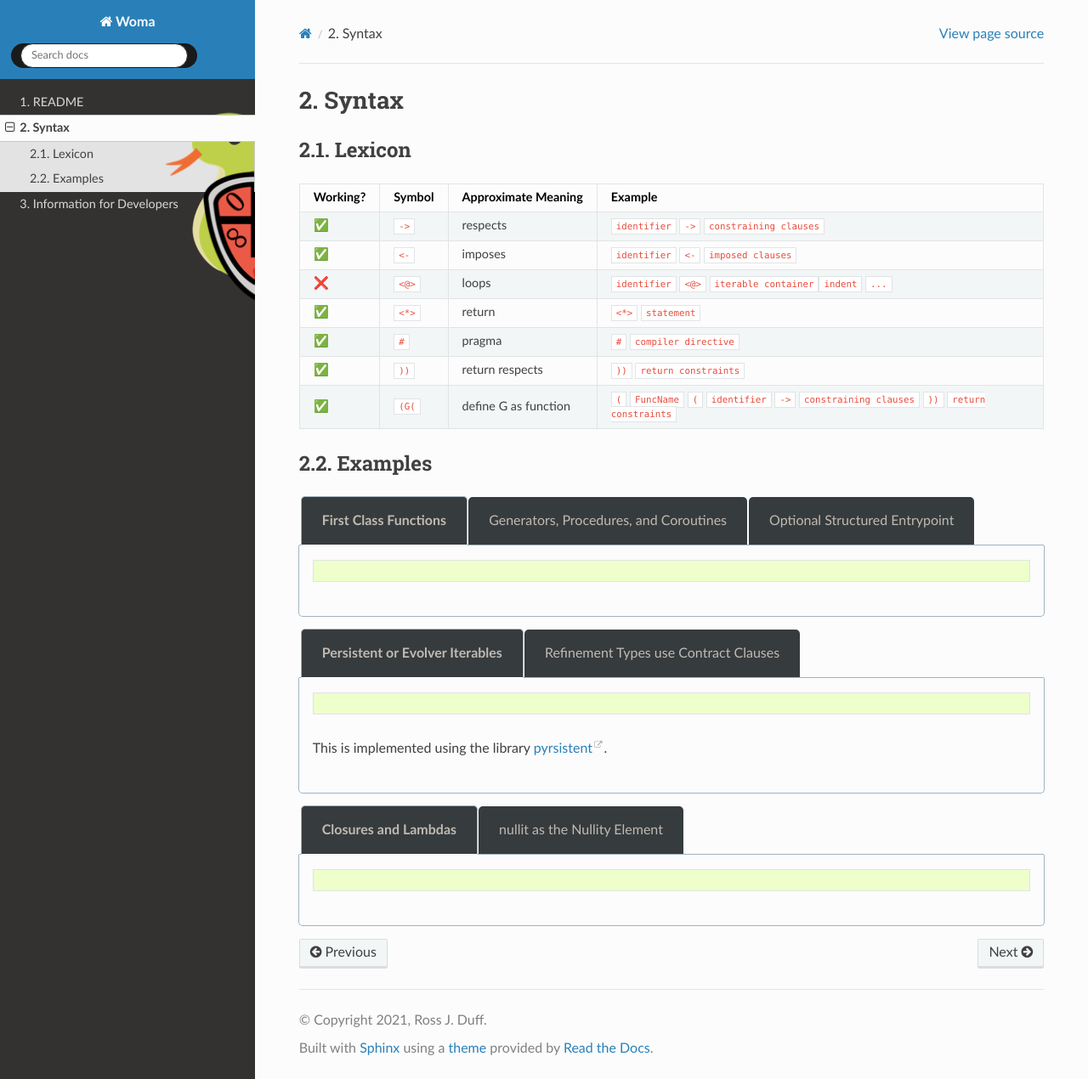
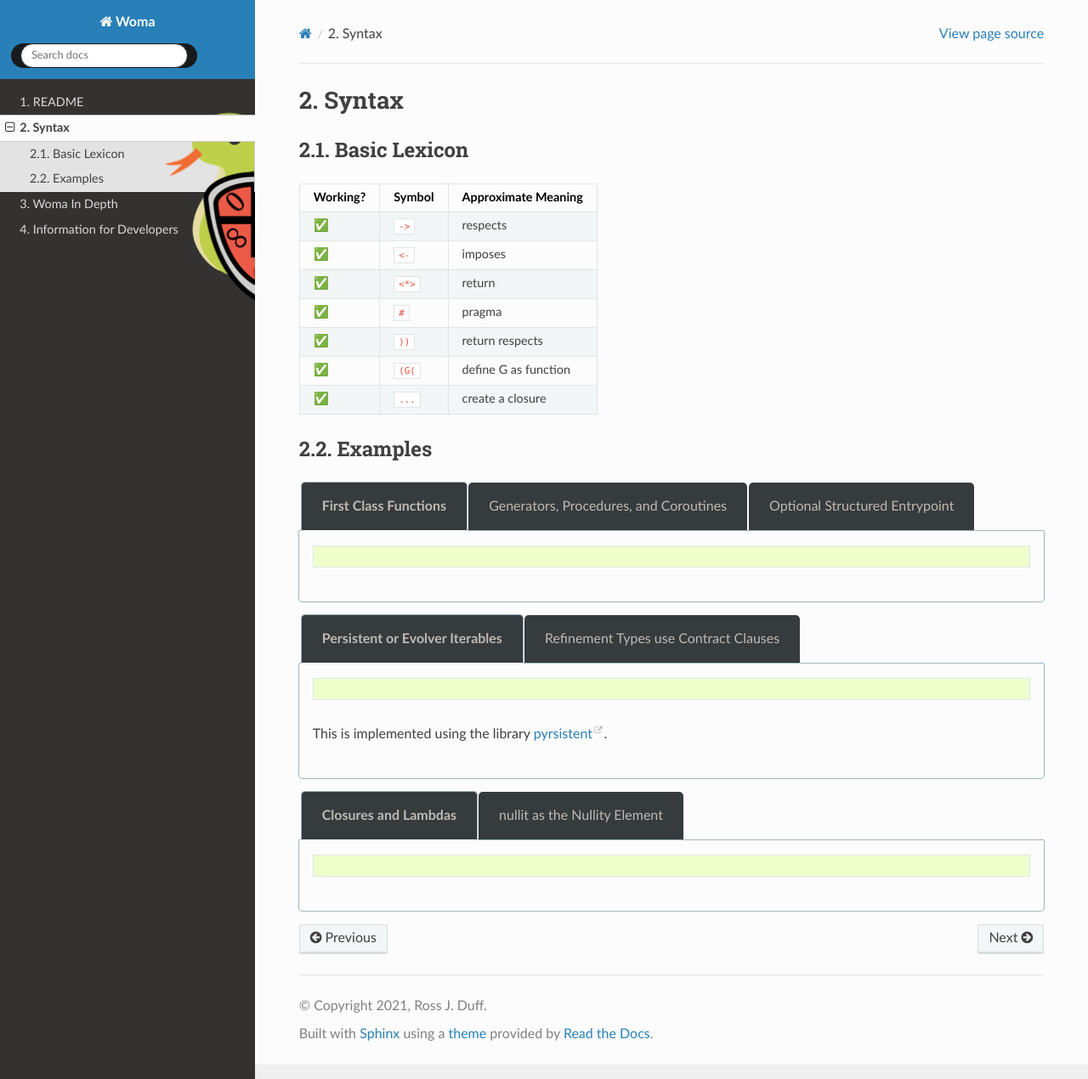
Before and after one commit to rjdbcm/Aspidites, a Sphinx documentation site: the page built from docs/syntax.rst, in a window 1280 px wide and 1270 px high. Shown: the whole window at 85% size. Built offline with Sphinx 7.4.7 and the Read the Docs theme 2.0.0, drawn with Linux system fonts in a browser that asks for light colours.

Commit message:
in depth documentation added.

```diff
--- a/docs/index.rst
+++ b/docs/index.rst
@@ -12,4 +12,5 @@ Welcome to the Woma Programming Language!
 
    README
    syntax
+   indepth
    devinfo
--- a/docs/syntax.rst
+++ b/docs/syntax.rst
@@ -2,28 +2,26 @@
 Syntax
 ======
 
-Lexicon
-~~~~~~~
+Basic Lexicon
+~~~~~~~~~~~~~
 
-+------------+-----------+---------------------+-------------------------------------------------------------------------------------------------------------------+
-| Working?   | Symbol    | Approximate Meaning | Example                                                                                                           |
-+============+===========+=====================+===================================================================================================================+
-| ✅         | ``->``    | respects            | ``identifier`` ``->`` ``constraining clauses``                                                                    |
-+------------+-----------+---------------------+-------------------------------------------------------------------------------------------------------------------+
-| ✅         | ``<-``    | imposes             | ``identifier`` ``<-`` ``imposed clauses``                                                                         |
-+------------+-----------+---------------------+-------------------------------------------------------------------------------------------------------------------+
-| ❌         | ``<@>``   | loops               | ``identifier`` ``<@>`` ``iterable container``\ \ ``indent`` ``...``                                               |
-+------------+-----------+---------------------+-------------------------------------------------------------------------------------------------------------------+
-| ✅         | ``<*>``   | return              | ``<*>`` ``statement``                                                                                             |
-+------------+-----------+---------------------+-------------------------------------------------------------------------------------------------------------------+
-| ✅         | ``#``     | pragma              | ``#`` ``compiler directive``                                                                                      |
-+------------+-----------+---------------------+-------------------------------------------------------------------------------------------------------------------+
-| ✅         | ``))``    | return respects     | ``))`` ``return constraints``                                                                                     |
-+------------+-----------+---------------------+-------------------------------------------------------------------------------------------------------------------+
-| ✅         | ``(G(``   | define G as function| ``(`` ``FuncName`` ``(`` ``identifier`` ``->`` ``constraining clauses`` ``))`` ``return constraints``             |
-+------------+-----------+---------------------+-------------------------------------------------------------------------------------------------------------------+
-
-
++------------+-----------+---------------------+
+| Working?   | Symbol    | Approximate Meaning |
++============+===========+=====================+
+| ✅         | ``->``    | respects            |
++------------+-----------+---------------------+
+| ✅         | ``<-``    | imposes             |
++------------+-----------+---------------------+
+| ✅         | ``<*>``   | return              |
++------------+-----------+---------------------+
+| ✅         | ``#``     | pragma              |
++------------+-----------+---------------------+
+| ✅         | ``))``    | return respects     |
++------------+-----------+---------------------+
+| ✅         | ``(G(``   | define G as function|
++------------+-----------+---------------------+
+| ✅         |  ``...``  | create a closure    |
++------------+-----------+---------------------+
 Examples
 ~~~~~~~~
 
```
Also changed, not shown: docs/indepth.rst (added, +42 -0 lines).
